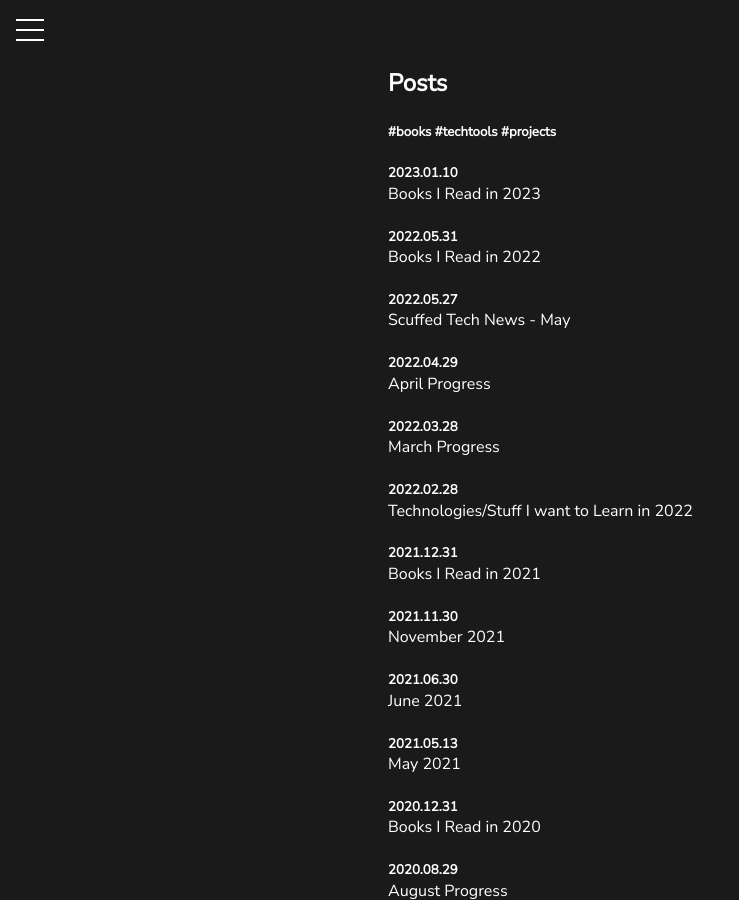
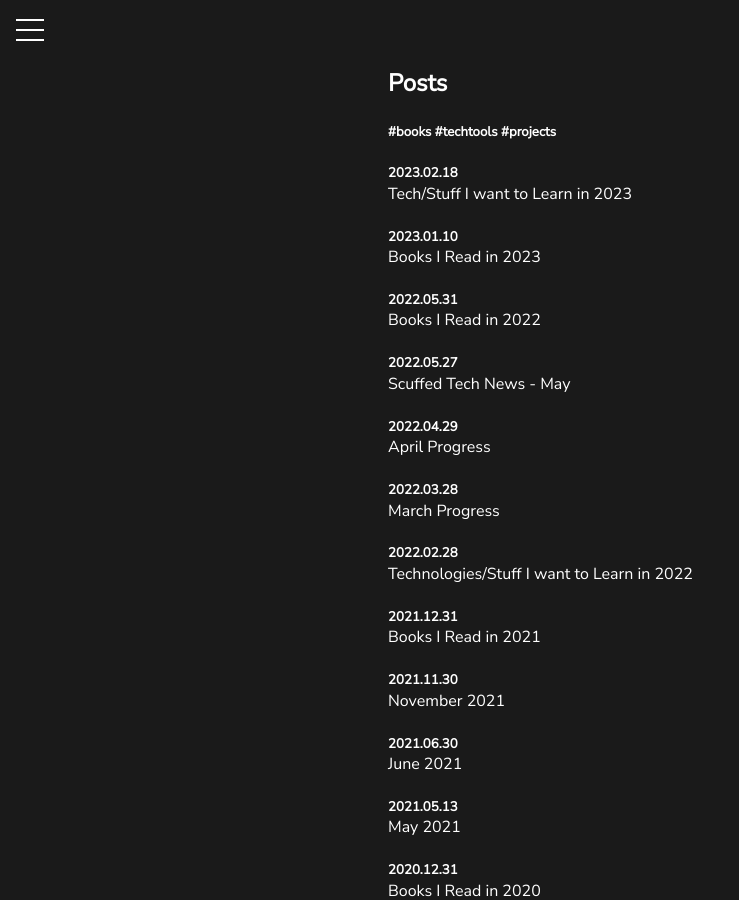
Before and after one commit to cobaltclaudia/cobaltclaudia.github.io, a Jekyll site: the page posts.html, which Jekyll copies as it is, in a window 1280 px wide and 900 px high. Shown: the whole window, without its empty margins (0-739 px from the left). Built offline with Jekyll 4.4.1, drawn with Linux system fonts in a browser that asks for light colours.

Commit message:
Add tech to learn reference

```diff
--- a/blogposts/2023/20230110-BooksIReadin2023.html
+++ b/blogposts/2023/20230110-BooksIReadin2023.html
@@ -53,6 +53,8 @@
         <br><br><br>
         <h6><a href="../2022/20220531-BooksIReadin2022.html" class="btn" title="older">Previous Post <br>
             Books I Read in 2022</a></h6>
+        <h6><a href="20230218-TechToLearnIn2023.html" class="btn" title="older">Next Post <br>
+            Tech/Stuff I want to Learn in 2023</a></h6>
         <br><br><br>
 
     <br><br><br>
--- a/posts.html
+++ b/posts.html
@@ -40,6 +40,10 @@
             <a href="projects.html">#projects </a>
         </h5>
         <br>
+
+        <h5>2023.02.18</h5>
+        <a href="blogposts/2023/20230218-TechToLearnIn2023.html">Tech/Stuff I want to Learn in 2023</a>
+        <br><br>
 
         <h5>2023.01.10</h5>
         <a href="blogposts/2023/20230110-BooksIReadin2023.html">Books I Read in 2023</a>
```
